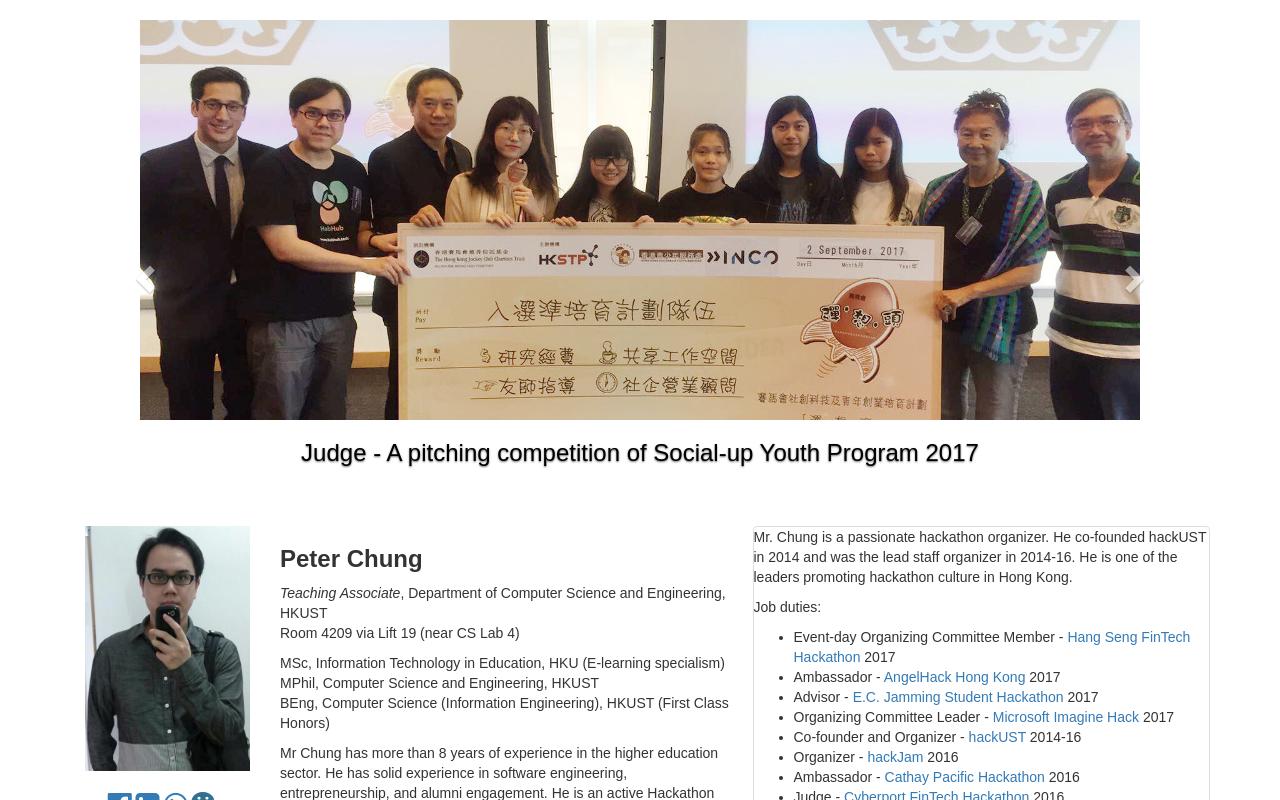
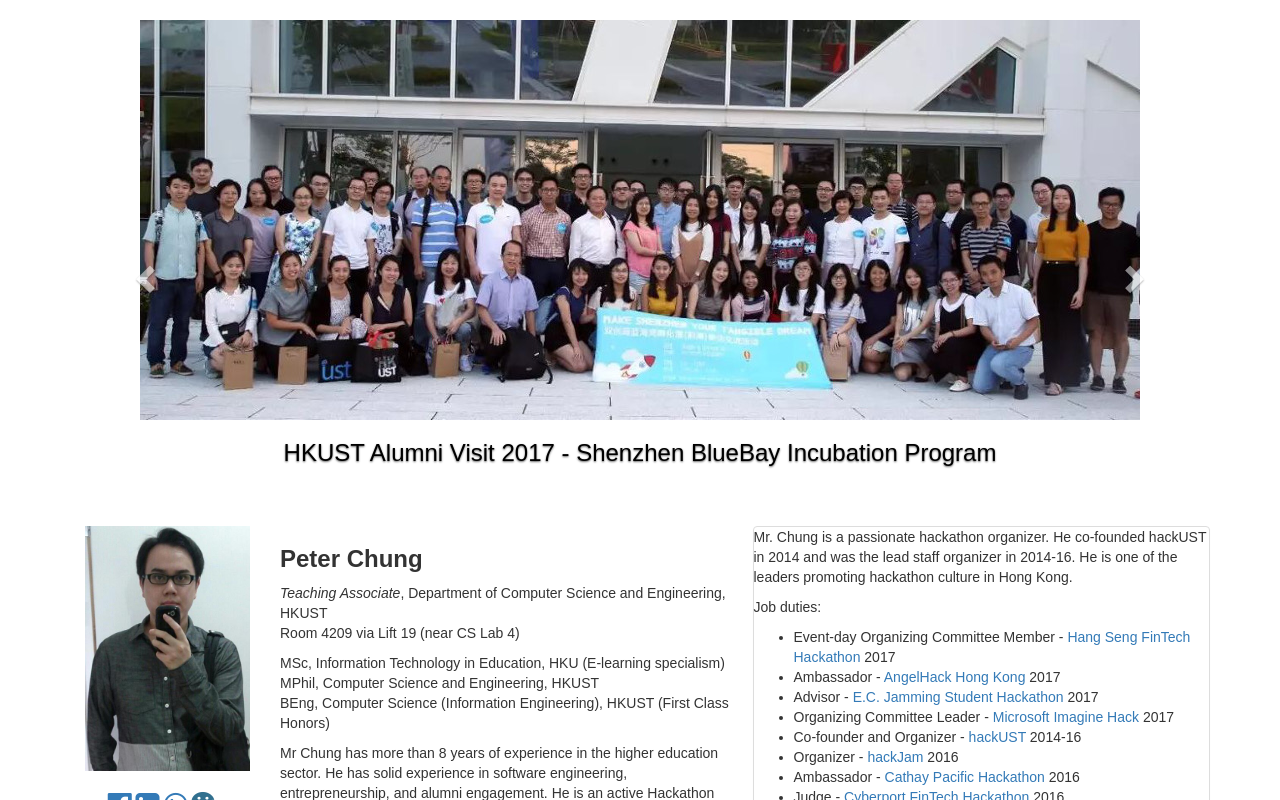
Before and after one commit to hkpeterpeter/web_personal, a React (Create React App) app: page / in a window 1280 px wide. Shown: the top 800 px of the page. Built offline with nearby package versions, Linux system fonts and the light colour scheme.

Commit message:
Added HKUST Shenzhen BlueBay Alumni Visit

```diff
--- a/src/data/events.js
+++ b/src/data/events.js
@@ -3,6 +3,7 @@ const makeEvent = (evt, fn) => ({ evt, fn });
 // TODO: refactor the remaining data values
 
 const events = [
+  makeEvent('HKUST Alumni Visit 2017 - Shenzhen BlueBay Incubation Program', 'alumni_visit_hkust_bluebay_incubation_2017.jpg'),
   makeEvent('Judge - A pitching competition of Social-up Youth Program 2017', 'SoInSoGood_HKSTP_2017.jpg'),
   makeEvent('SENG Alumni Social Mixer 2017', 'SENG_Alumni_Social_Mixer_2017.jpg'),
   makeEvent('Interview by TVB about HabHub at RISE 2017', 'HabHub_TVB_Interview_RISE.jpg'),
```
Also changed, not shown: public/slideshow_images/alumni_visit_hkust_bluebay_incubation_2017.jpg (added).
